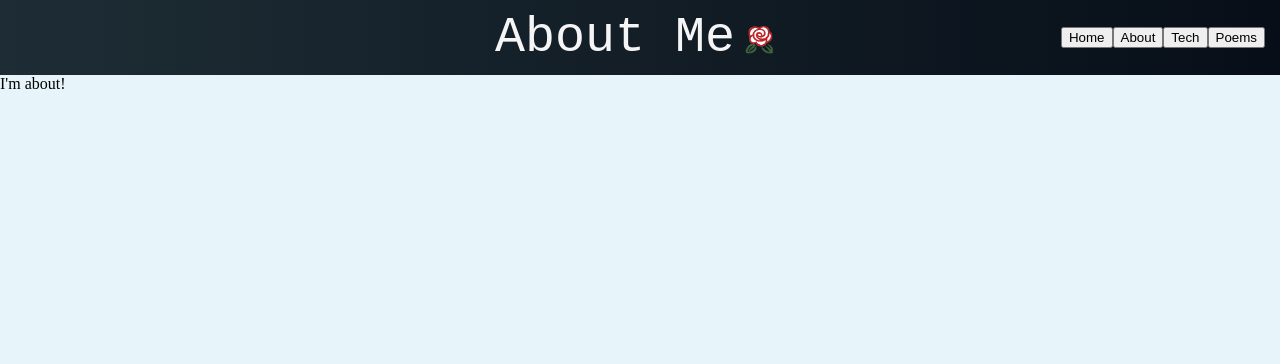
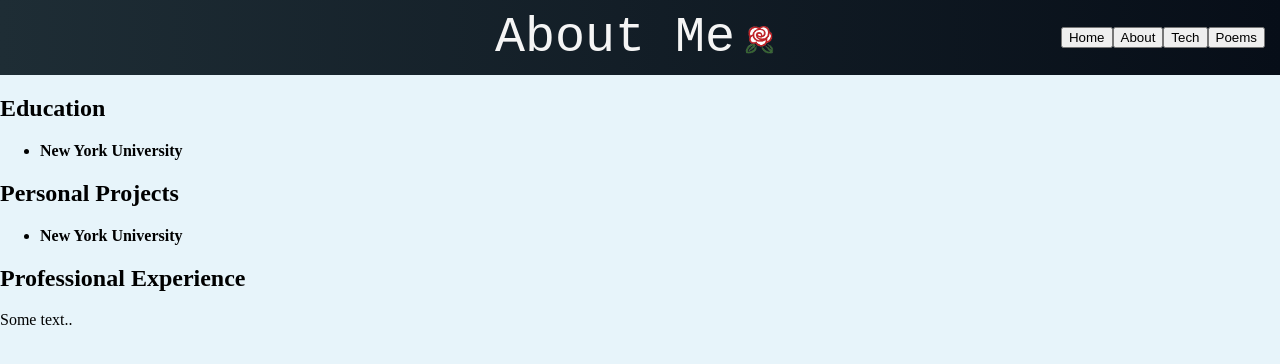
Before and after one commit to itochterman/portfolio, a React (Create React App) app: page /about in a window 1280 px wide. Shown: the top 364 px of the page. Built offline with nearby package versions, Linux system fonts and the light colour scheme.

Commit message:
add columns to about page

```diff
--- a/src/components/About.js
+++ b/src/components/About.js
@@ -8,7 +8,24 @@ class About extends React.Component {
     return (
       <div>
         <Header title="About Me" />
-        I'm about!
+        <div className="row">
+          <div className="column">
+            <h2 className="aboutHeader">Education</h2>
+            <ul>
+              <li style={{ fontWeight: "bolder" }}> New York University</li>
+            </ul>
+          </div>
+          <div className="column">
+            <h2 className="aboutHeader"> Personal Projects</h2>
+            <ul>
+              <li style={{ fontWeight: "bolder" }}> New York University</li>
+            </ul>
+          </div>
+          <div className="column">
+            <h2 className="aboutHeader">Professional Experience</h2>
+            <p>Some text..</p>
+          </div>
+        </div>
       </div>
     );
   }
--- a/src/components/SocialMedia.js
+++ b/src/components/SocialMedia.js
@@ -16,14 +16,20 @@ class SocialMedia extends Component {
   render() {
     return (
       <div className="social-container">
-        <a href="https://www.facebook.com" className="social linkedIn">
+        <a
+          href="https://www.linkedin.com/in/isabella-tochterman-486739132/"
+          className="social linkedIn"
+        >
           <FontAwesomeIcon icon={faLinkedin} size="2x" />
         </a>
-        <a href="https://www.facebook.com" className="social facebook">
+        <a
+          href="https://www.facebook.com/isabella.tochterman"
+          className="social facebook"
+        >
           <FontAwesomeIcon icon={faFacebook} size="2x" />
         </a>
         <a
-          href="https://www.youtube.com/c/jamesqquick"
+          href="https://www.instagram.com/portabellamush/"
           className="social instagram"
         >
           <FontAwesomeIcon icon={faInstagram} size="2x" />
```
